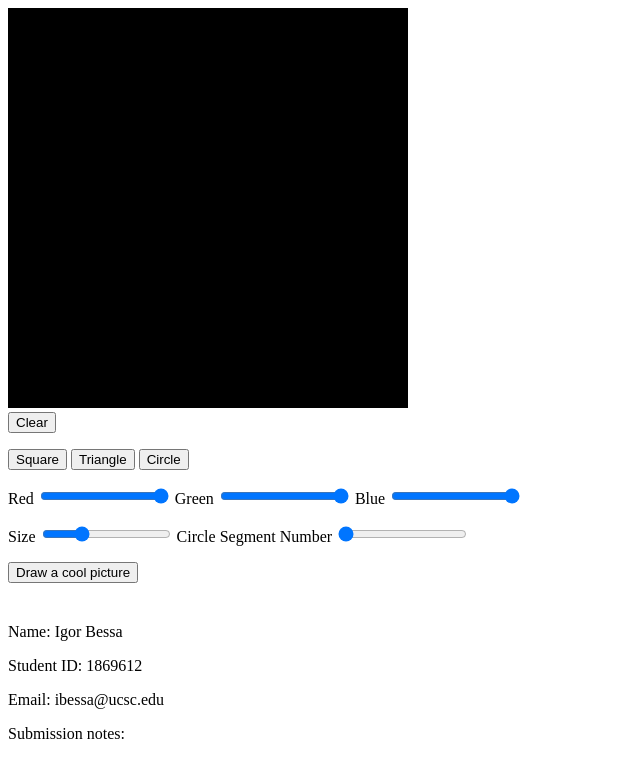
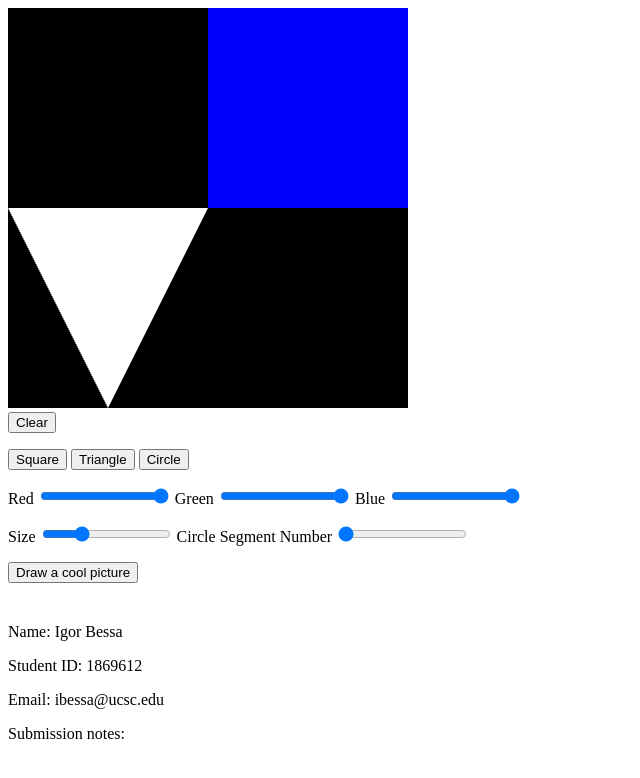
Before and after one commit to eeg0re/Asg2, a plain HTML site: page index.html in a window 1280 px wide. Shown: the whole page, without its empty margins (0-640 px from the left). Drawn offline with Linux system fonts and the light colour scheme.

Commit message:
Created Cube class and started rendering 3d objects

```diff
--- a/index.html
+++ b/index.html
@@ -38,6 +38,7 @@
     <script src="src/Point.js"></script>
     <script src="src/Triangle.js"></script>
     <script src="src/Circle.js"></script>
+    <script src = "src/Cube.js"></script>
     <script src="lib/webgl-utils.js"></script>
     <script src="lib/webgl-debug.js"></script>
     <script src="lib/cuon-utils.js"></script>
--- a/src/BlockyAnimal.js
+++ b/src/BlockyAnimal.js
@@ -82,10 +82,19 @@ function renderAllShapes() {
     // Clear <canvas>
     gl.clear(gl.COLOR_BUFFER_BIT);
 
-    let len = g_shapesList.length;
-    for(let i = 0; i < len; i++){
-        g_shapesList[i].render();
-    }
+    // -------- shapes list ----------------
+    // commented out temporarily -----------
+    // let len = g_shapesList.length;
+    // for(let i = 0; i < len; i++){
+    //     g_shapesList[i].render();
+    // }
+    // -------------------------------------
+
+    drawTriangle3D([-1.0,0.0,0.0, -0.5, -1.0, 0.0, 0.0, 0.0, 0.0]);
+
+    let body = new Cube();
+    body.color = [0.0, 0.0, 1.0, 1.0];
+    body.render();
 }
 
 function convertCoords(ev) {
@@ -220,19 +229,22 @@ function main() {
     setupHTMLElements();
 
     // Register function (event handler) to be called on a mouse press
-    canvas.onmousedown = function (ev) {
-        click(ev);
-    };
 
-    canvas.onmousemove = function (ev) {
-        if (ev.buttons === 1) {
-            click(ev);
-        }
-    }
+    // canvas.onmousedown = function (ev) {
+    //     click(ev);
+    // };
+
+    // canvas.onmousemove = function (ev) {
+    //     if (ev.buttons === 1) {
+    //         click(ev);
+    //     }
+    // }
 
     // Specify the color for clearing <canvas>
     gl.clearColor(0.0, 0.0, 0.0, 1.0);
 
     // Clear <canvas>
     gl.clear(gl.COLOR_BUFFER_BIT);
+
+    renderAllShapes();
 }
--- /dev/null
+++ b/src/Cube.js
@@ -0,0 +1,36 @@
+class Cube{
+    constructor(segments){
+        this.type = "cube";
+        // this.position = [0.0, 0.0, 0.0, 0.0];
+        this.color = [1.0, 1.0, 1.0, 1.0];
+        this.size = 5.0;
+        // this.segments = segments;
+        this.matrix = new Matrix4();
+    }
+
+    render(){
+        // let xy = this.position;
+        let rgba = this.color;
+        // let size = this.size;
+
+        gl.uniform4f(u_FragColor, rgba[0], rgba[1], rgba[2], rgba[3]);
+
+        // let delta = size/200.0
+        // let angleStep = 360.0/this.segments;
+        // for(let angle = 0; angle < 360; angle += angleStep){
+        //     let centerPt = [xy[0], xy[1]];
+        //     let angle1 = angle;
+        //     let angle2 = angle + angleStep;
+        //     let v1 = [(Math.cos(angle1*Math.PI/180)*delta),(Math.sin(angle1*Math.PI/180)*delta)];
+        //     let v2 = [(Math.cos(angle2*Math.PI/180)*delta),(Math.sin(angle2*Math.PI/180)*delta)];
+        //     let point1 = [centerPt[0]+v1[0], centerPt[1]+v1[1]];
+        //     let point2 = [centerPt[0]+v2[0], centerPt[1]+v2[1]];
+
+        //     drawTriangle([xy[0], xy[1], point1[0], point1[1], point2[0], point2[1]]);
+        // }'
+
+        // front of cube
+        drawTriangle3D([0.0, 0.0, 0.0, 1.0, 1.0, 0.0, 1.0, 0.0, 0.0]);
+        drawTriangle3D([0.0, 0.0, 0.0, 0.0, 1.0, 0.0, 1.0, 1.0, 0.0])
+    }
+}
--- a/src/Triangle.js
+++ b/src/Triangle.js
@@ -51,3 +51,27 @@ function drawTriangle(vertices){
 
     gl.drawArrays(gl.TRIANGLES, 0, n);
 }
+
+function drawTriangle3D(vertices){
+    let n = 3 // num vertices
+
+    // create buffer object
+    let vertexBuffer = gl.createBuffer();
+    if(!vertexBuffer){
+        console.log("Failed to create the buffer object");
+        return -1;
+    }
+
+    // bind buffer object to target
+    gl.bindBuffer(gl.ARRAY_BUFFER, vertexBuffer);
+    // write data into the buffer object
+    gl.bufferData(gl.ARRAY_BUFFER, new Float32Array(vertices), gl.DYNAMIC_DRAW);
+
+    // assign buffer object to a_Position variable
+    gl.vertexAttribPointer(a_Position, 3, gl.FLOAT, false, 0, 0);
+
+    // enable assignment to a_Position variable
+    gl.enableVertexAttribArray(a_Position);
+
+    gl.drawArrays(gl.TRIANGLES, 0, n);
+}
```
